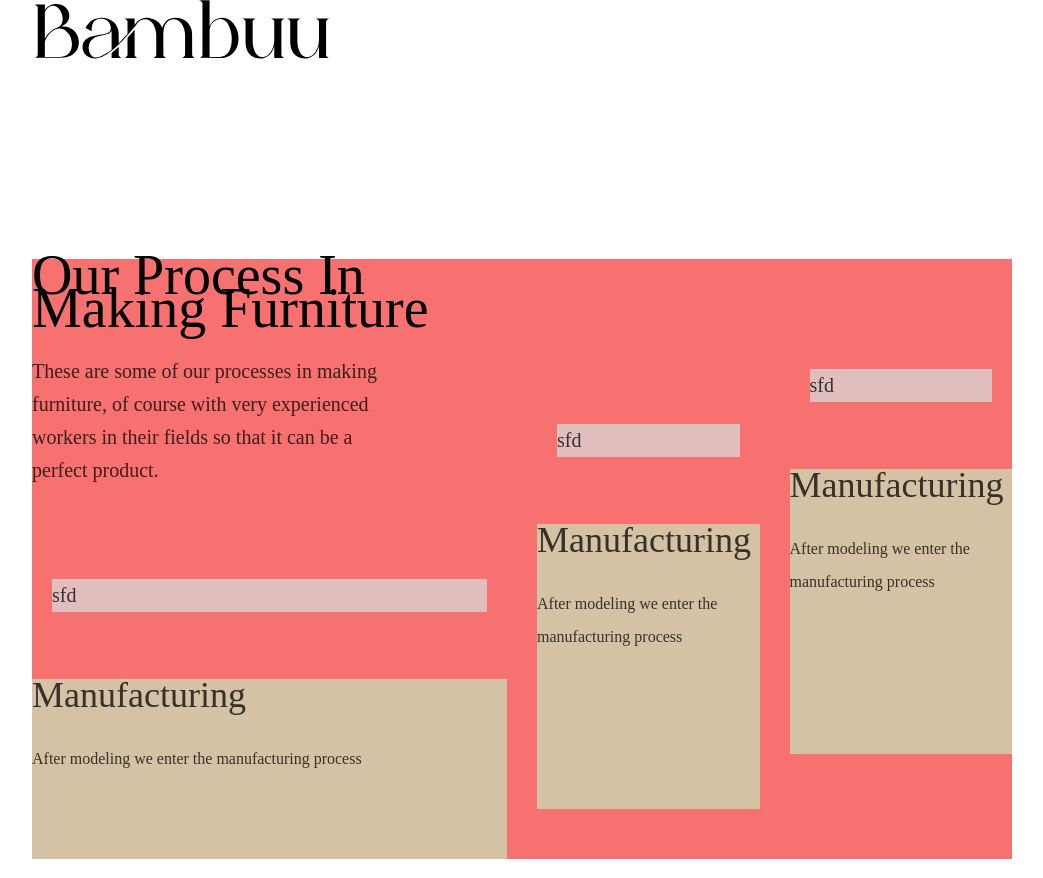
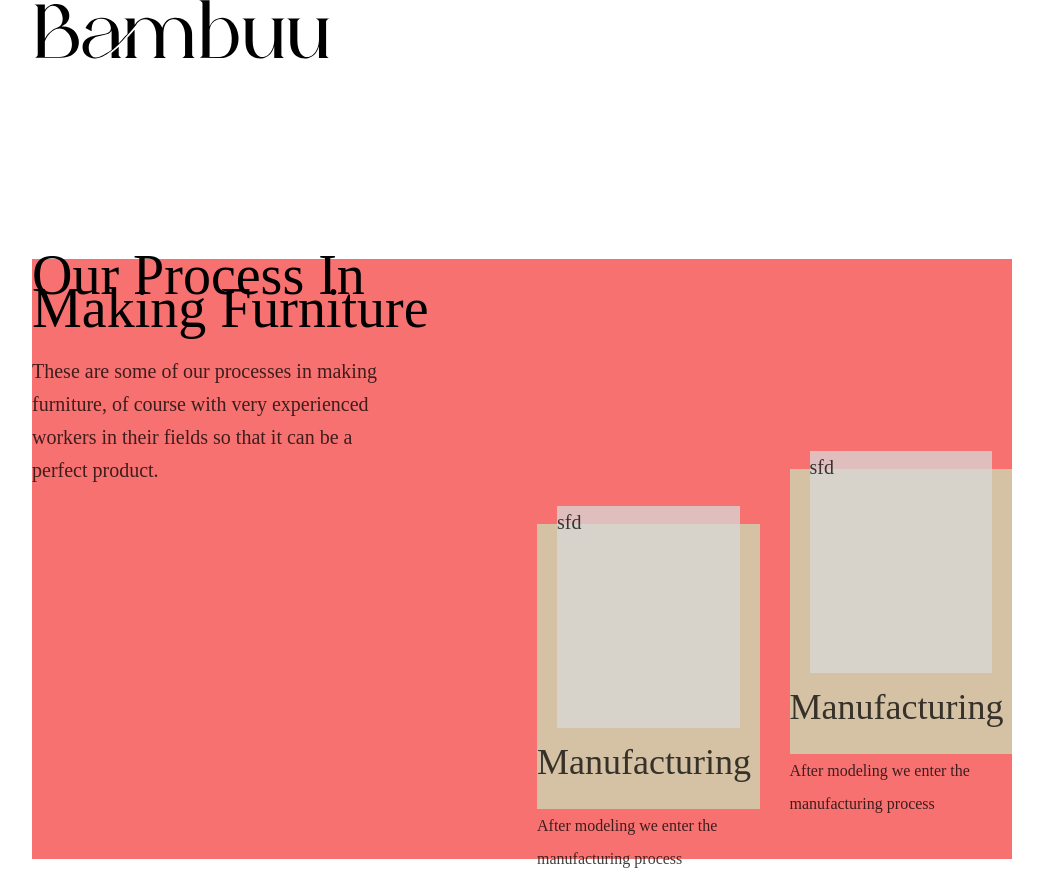
Before and after one commit to layefaa/bambuu, an Astro site: page / in a window 1280 px wide. Shown: the top 878 px of the page, without its empty margins (118-1161 px from the left). Built offline with nearby package versions, Linux system fonts and the light colour scheme; Astro itself is replaced by a stand-in of ours.

Commit message:
ui : process fix

```diff
--- a/src/components/molecules/ProcessImage.astro
+++ b/src/components/molecules/ProcessImage.astro
@@ -1,7 +1,10 @@
+---
+interface Props {
+	margin: string
+}
+const { margin = '-mt-[10%]' } = Astro.props
 ---
 
----
-
-<div class='w-full h-full bg-bb-secondary-white -mt-40 '>
-sfd
+<div class=`w-full h-full bg-bb-secondary-white ${margin}`>
+	sfd
 </div>
--- a/src/components/organisms/ProcessStage.astro
+++ b/src/components/organisms/ProcessStage.astro
@@ -10,7 +10,7 @@ const { format, paragraph, header } = Astro.props
 ---
 
 <div class='h-full w-full relative bg-bb-light-brown  '>
-	<div class='px-[2rem] flex w-full'>
+	<div class='px-[2rem] flex w-full aspect-[1]'>
 		<ProcessImage />
 	</div>
 	<h4 class='text-24 mb-[3rem] md:text-36 font-alika'>{header}</h4>
--- a/src/components/templates/OurProcess.astro
+++ b/src/components/templates/OurProcess.astro
@@ -10,7 +10,7 @@ import ProcessStage from '@organisms/ProcessStage.astro'
 		<p class='w-4/5'>{ourProcess.paragraph}</p>
 	</div>
 	<div class='w-full h-full col-span-6 row-span-2 row-start-5'>
-		<ProcessStage paragraph='After modeling we enter the manufacturing process' header='Manufacturing' />
+		<!--<ProcessStage paragraph='After modeling we enter the manufacturing process' header='Manufacturing' />-->
 	</div>
 	<div class='w-full h-full col-span-3 row-span-3 row-start-4 -mt-20'>
 		<ProcessStage paragraph='After modeling we enter the manufacturing process' header='Manufacturing' />
```
